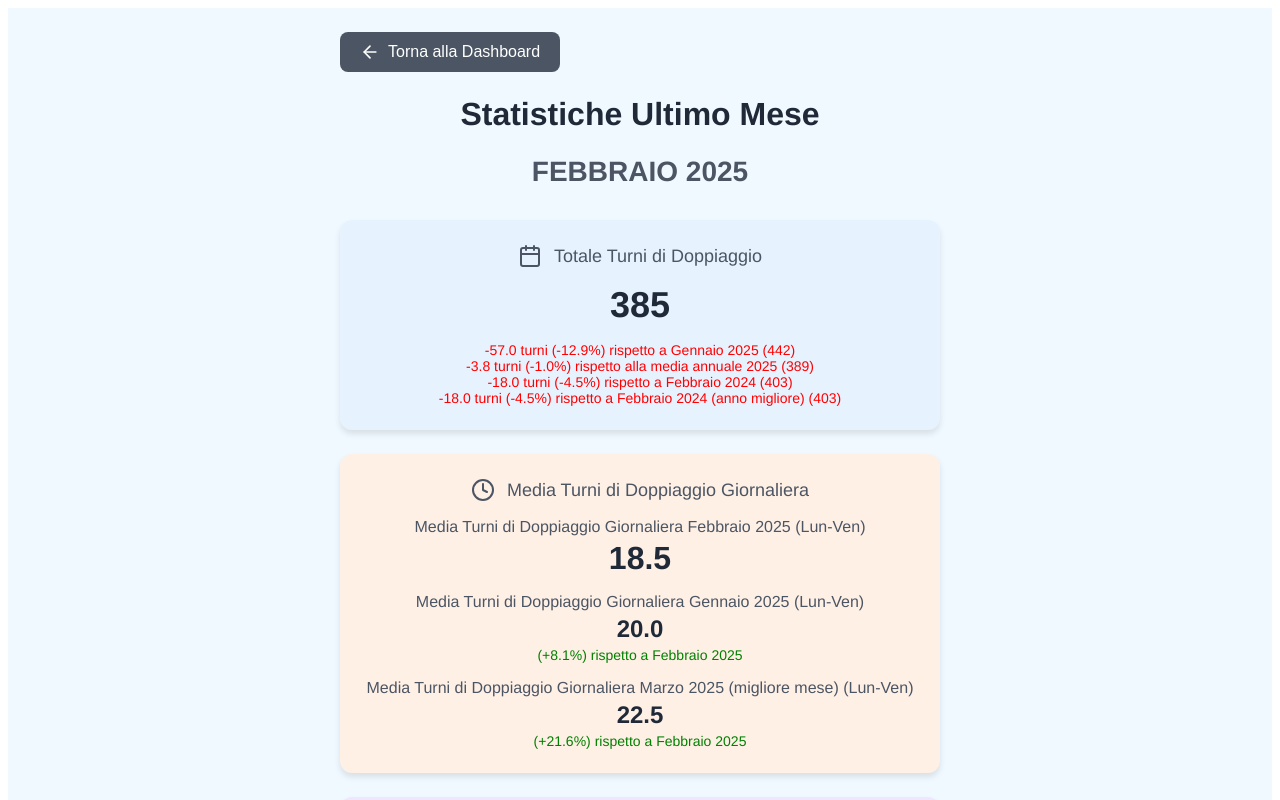
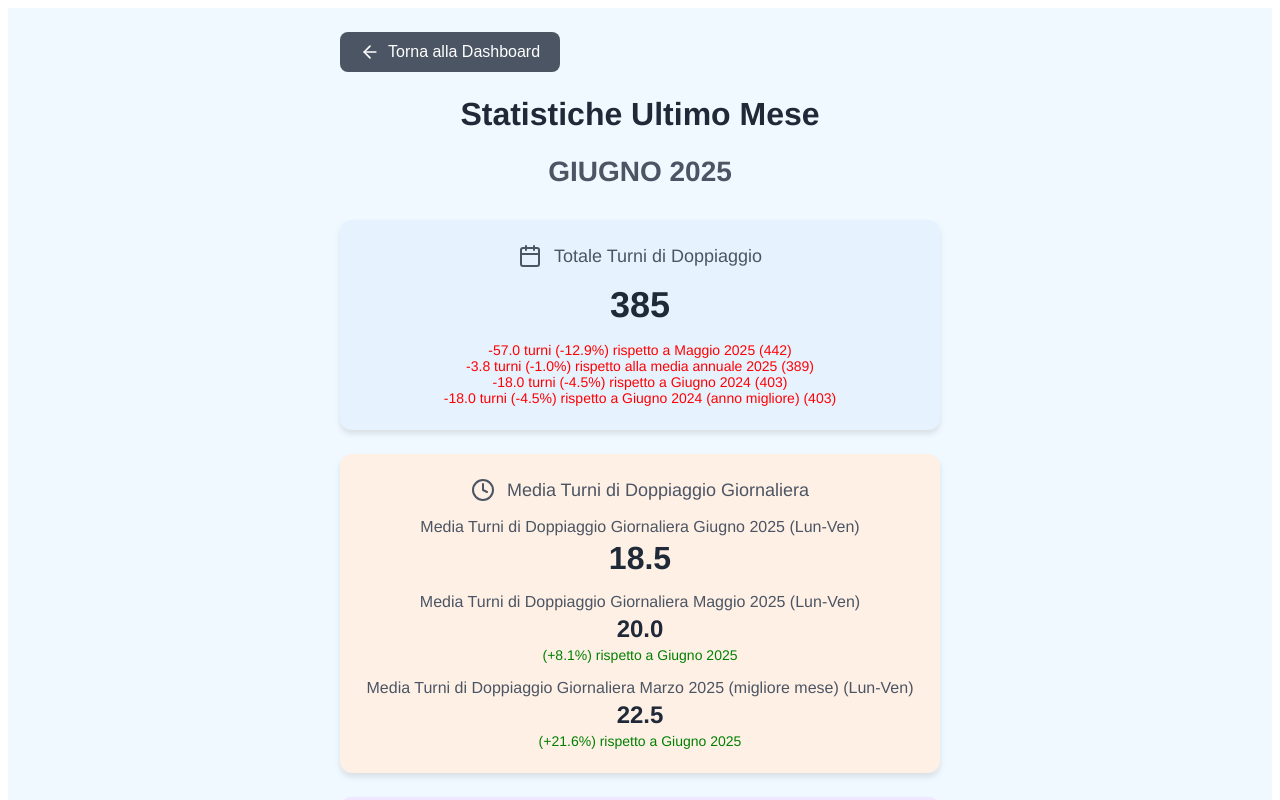
Before and after one commit to tekzoz/StudioStats_1.5.2, a React (Create React App) app: page / in a window 1280 px wide. Both pictures are taken after a click on the button "Ultimo Mese". Shown: the top 800 px of the page. Built offline with nearby package versions, Linux system fonts and the light colour scheme.

Commit message:
Upd dynamic

```diff
--- a/src/LastMonthView.js
+++ b/src/LastMonthView.js
@@ -153,14 +153,14 @@ const LastMonthView = ({ setView }) => {
   const sameMonthBestYearData = getSameMonthBestPreviousYear();
   const bestMonthData = getBestMonthByDailyAverage();
 
-  const currentDate = new Date();
-  const lastMonth = new Date(currentDate.getFullYear(), currentDate.getMonth() - 1, 1);
-  const previousMonth = new Date(currentDate.getFullYear(), currentDate.getMonth() - 2, 1);
+  // Calcolo dinamico basato sui dati effettivi invece della data di sistema
   const monthNames = ['Gennaio', 'Febbraio', 'Marzo', 'Aprile', 'Maggio', 'Giugno', 'Luglio', 'Agosto', 'Settembre', 'Ottobre', 'Novembre', 'Dicembre'];
-  const displayMonth = monthNames[lastMonth.getMonth()];
-  const displayYear = lastMonth.getFullYear();
-  const previousMonthName = monthNames[previousMonth.getMonth()];
-  const previousMonthYear = previousMonth.getFullYear();
+
+  // Ora otteniamo direttamente mese e anno dai dati effettivi
+  const displayMonth = monthNames[latestMonthData.month - 1];
+  const displayYear = latestMonthData.year;
+  const previousMonthName = monthNames[previousMonthData.month - 1];
+  const previousMonthYear = previousMonthData.year;
 
   const comparisonDataTurni = {
     prevMonth: calculateComparison(latestMonthData.totaleTurni, previousMonthData.totaleTurni),
```
Also changed, not shown: src/data.js.
